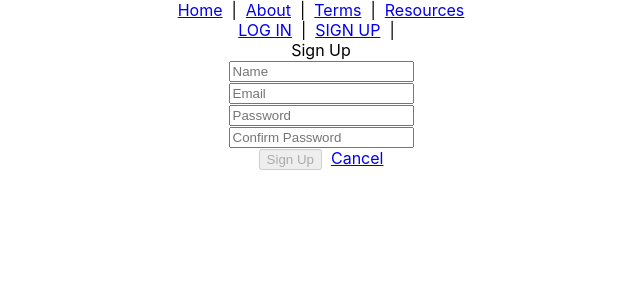
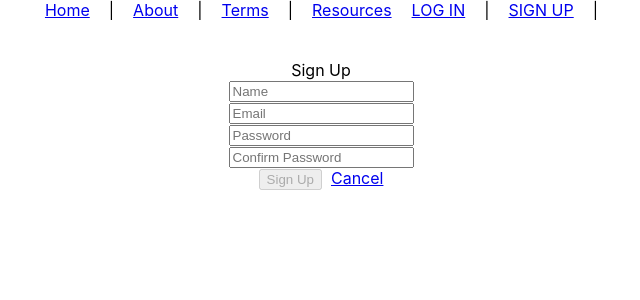
Before and after one commit to VictorLuo920/activisim_app, a React (Create React App) app: page /signup in a window 1280 px wide. Shown: the top 300 px of the page, without its empty margins (319-959 px from the left). Built offline with nearby package versions, Linux system fonts and the light colour scheme.

Commit message:
invalid credential alert added to handleSubmit on login page

```diff
--- a/src/components/NavBar/NavBar.css
+++ b/src/components/NavBar/NavBar.css
@@ -0,0 +1,13 @@
+.NavBar {
+    display: flex;
+    justify-content: center;
+    margin: 0 0 20px;
+  }
+
+  .NavBar-link {
+    margin: 0 10px;
+  }
+
+  .NavBar-welcome {
+    color: grey;
+  }
--- a/src/pages/LoginPage/LoginPage.css
+++ b/src/pages/LoginPage/LoginPage.css
@@ -0,0 +1,7 @@
+.LoginPage {
+    display: flex;
+    flex-flow: column nowrap;
+    justify-content: center;
+    align-items: center;
+    margin-bottom: 50px;
+  }
--- a/src/pages/LoginPage/LoginPage.js
+++ b/src/pages/LoginPage/LoginPage.js
@@ -11,15 +11,14 @@ class LoginPage extends Component {
     pw: ''
   };
 
-  handleSubmit = async (e) => {
-    e.preventDefault();
+  handleSubmit = async(e) => {
+    e.preventDefault()
     try {
-      await userService.login(this.state);
-      // Successfully signed up - show GamePage
-      this.props.handleSignupOrLogin();
+        await userService.login(this.state)
+        this.props.handleSignupOrLogin()
+        this.props.history.push('/')
     } catch (err) {
-      // Invalid user data (probably duplicate email)
-      this.props.updateMessage(err.message);
+        alert('invalid credentials!')
     }
   }
 
--- a/src/pages/SignupPage/SignupPage.css
+++ b/src/pages/SignupPage/SignupPage.css
@@ -0,0 +1,7 @@
+.SignupPage {
+    display: flex;
+    flex-flow: column nowrap;
+    justify-content: center;
+    align-items: center;
+    margin-bottom: 50px;
+  }
```
